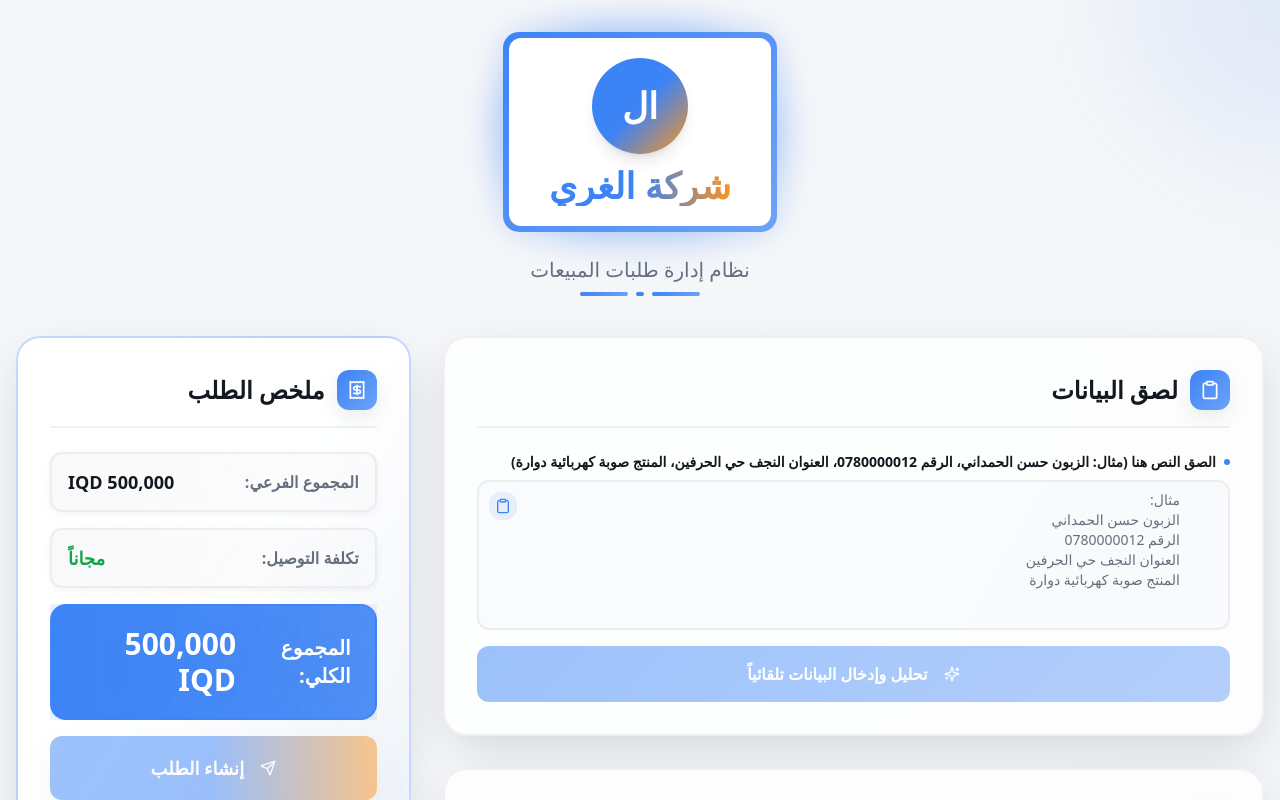
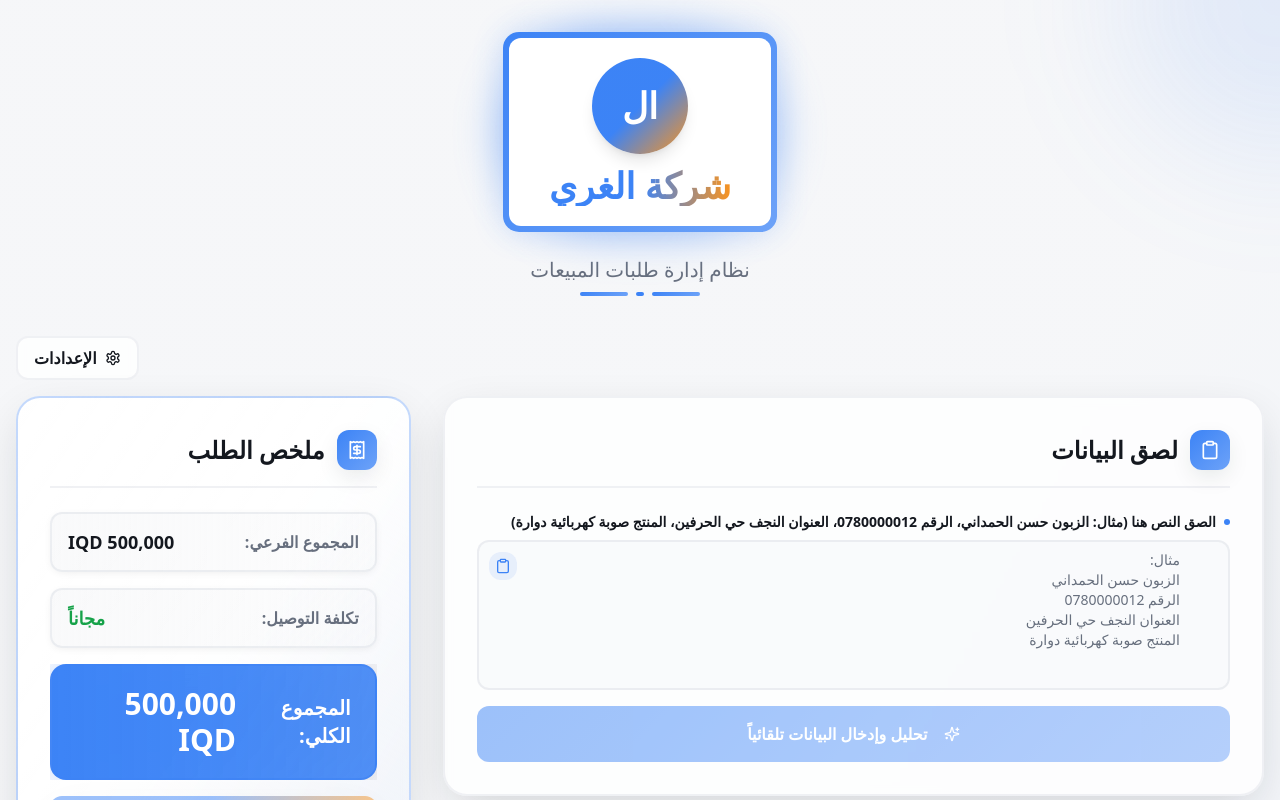
Before and after one commit to Hassan973397/sales-order-wizard1, a React (Vite) app: page / in a window 1280 px wide. Shown: the top 800 px of the page. Built offline with nearby package versions, Linux system fonts and the light colour scheme; the HTML template or start-up script is replaced by a standard one.

Commit message:
Add settings button and apply default delivery company after form reset

```diff
--- a/src/pages/SalesOrder.tsx
+++ b/src/pages/SalesOrder.tsx
@@ -249,6 +249,37 @@ const SalesOrderPage = () => {
           </div>
         </div>
 
+        {/* زر الإعدادات */}
+        <div className="flex justify-end mb-4">
+          <button
+            onClick={() => setShowSettings(!showSettings)}
+            className="px-4 py-2 bg-card/80 backdrop-blur-sm rounded-lg sm:rounded-xl border-2 border-border/50 hover:border-primary/30 transition-all duration-200 text-sm sm:text-base font-semibold text-foreground flex items-center gap-2"
+          >
+            <Settings className="w-4 h-4" />
+            {showSettings ? "إخفاء الإعدادات" : "الإعدادات"}
+          </button>
+        </div>
+
+        {/* قسم الإعدادات */}
+        {showSettings && (
+          <div className="mb-4 sm:mb-6 lg:mb-8 animate-fade-in">
+            <SettingsSection
+              onDefaultDeliveryCompanyChange={(companyId) => {
+                if (companyId) {
+                  const deliveryCompanies = [
+                    { id: "1", name: "برايم", cost: 5000 },
+                    { id: "2", name: "مرسال", cost: 5000 },
+                  ];
+                  const company = deliveryCompanies.find(c => c.id === companyId);
+                  if (company) {
+                    setDeliveryCompany(company);
+                  }
+                }
+              }}
+            />
+          </div>
+        )}
+
         <div className="grid grid-cols-1 lg:grid-cols-3 gap-4 sm:gap-6 lg:gap-8">
           {/* العمود الأيسر - معلومات الطلب */}
           <div className="lg:col-span-2 space-y-4 sm:space-y-6 lg:space-y-8">
```
